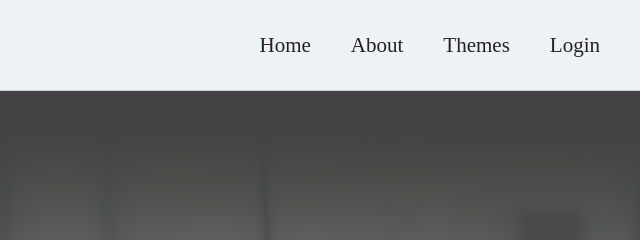
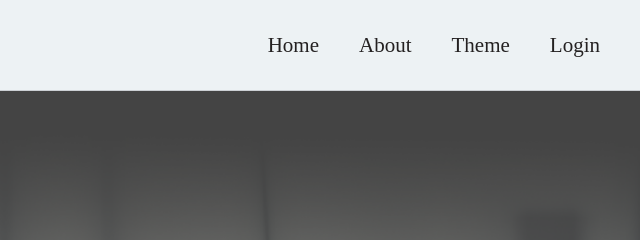
Before and after one commit to MilicaV10/Oversharing, a plain HTML site: page index.html in a window 1280 px wide. Shown: the top 240 px of the page, 640-1280 px from the left. Drawn offline with Linux system fonts and the light colour scheme.

Commit message:
Second commit

```diff
--- a/index.html
+++ b/index.html
@@ -24,9 +24,8 @@
                 <div class="linkovi hideMenuLinks">
                     <a href="index.html" class="meni-font">Home</a>
                     <a href="oNama.html" class="meni-font">About</a>
-                    <a href="teme.html" class="meni-font">Themes</a>
+                    <a href="teme.html" class="meni-font">Theme</a>
                     <a href="login.html" class="meni-font">Login</a>
-
                 </div>
 
                 <div class=" displayBurger hideBurger">
```
